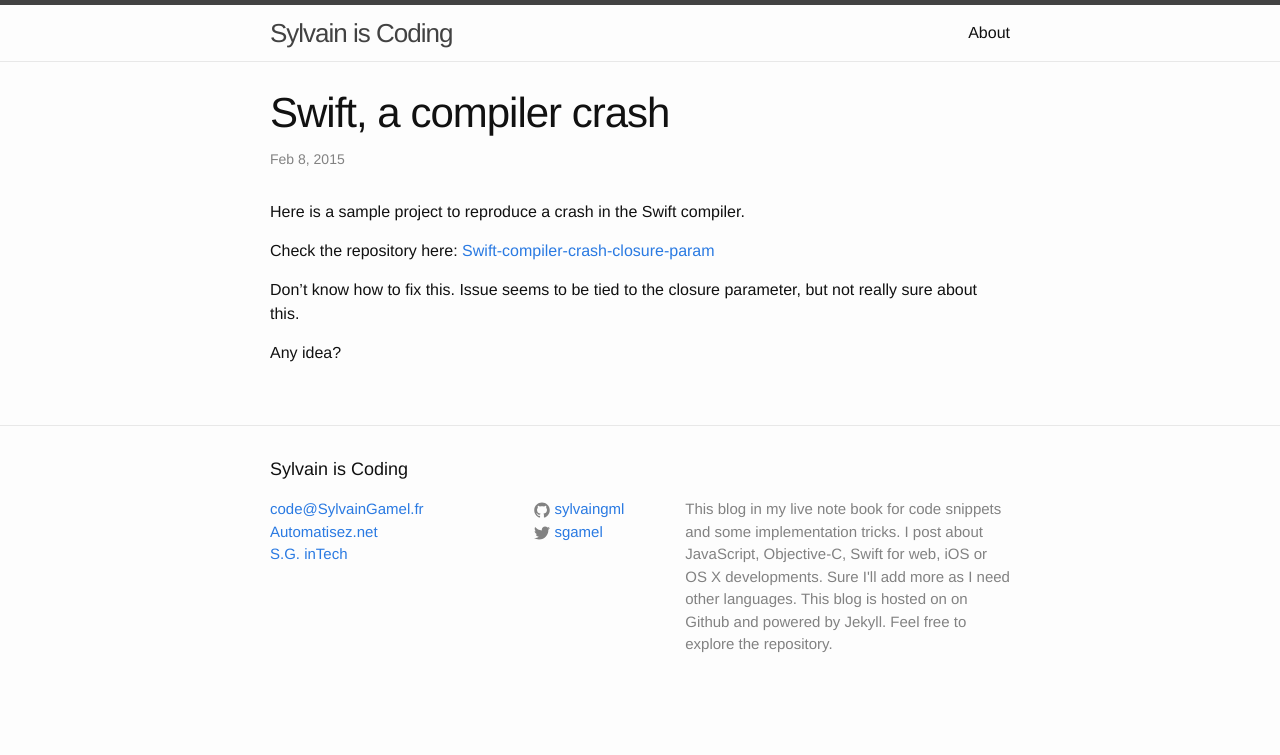
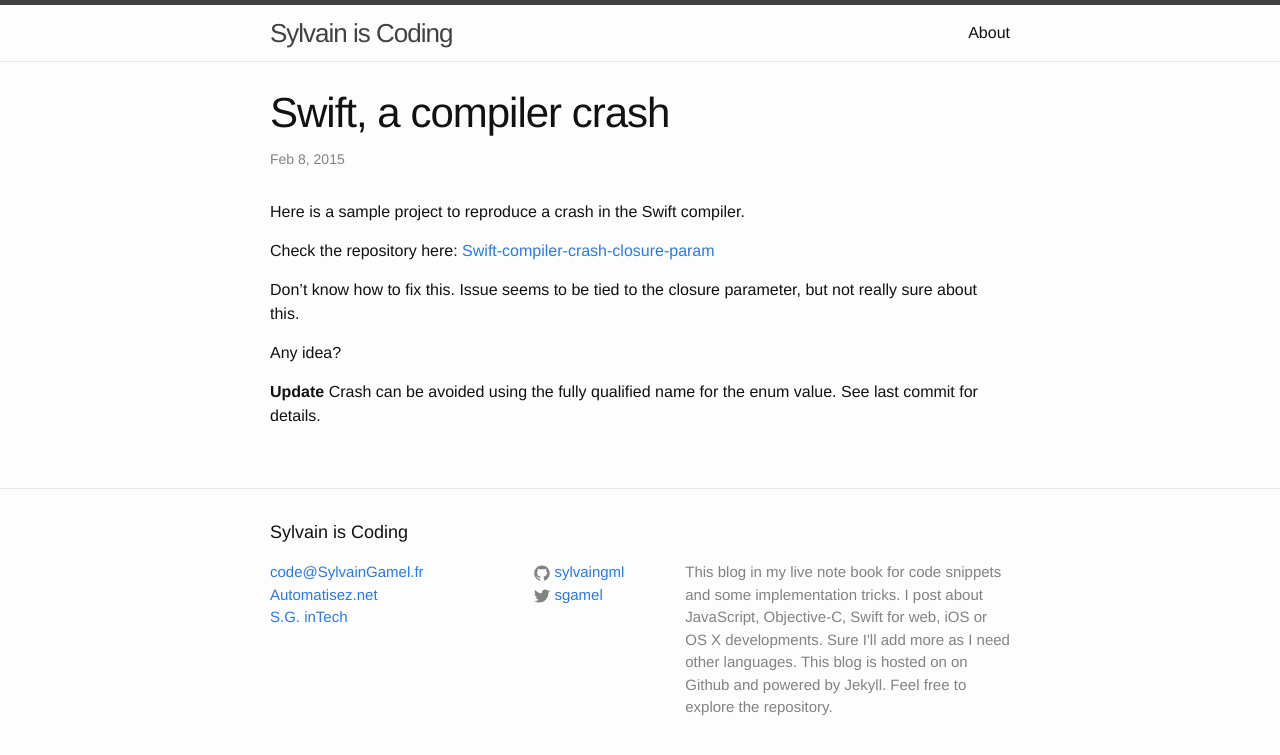
Before and after one commit to sylvaingml/sylvaingml.github.io, a Jekyll site: the page built from _posts/2015/02/2015-02-08-Swift-compiler-crashes.markdown, in a window 1280 px wide. Shown: the top 755 px of the page. Built offline with Jekyll 4.4.1, drawn with Linux system fonts in a browser that asks for light colours.

Commit message:
Crash workaround found.

```diff
--- a/_posts/2015/02/2015-02-08-Swift-compiler-crashes.markdown
+++ b/_posts/2015/02/2015-02-08-Swift-compiler-crashes.markdown
@@ -14,3 +14,5 @@ Don't know how to fix this. Issue seems to be tied to the closure parameter,
 but not really sure about this.
 
 Any idea?
+
+**Update** Crash can be avoided using the fully qualified name for the enum value. See last commit for details.
```
